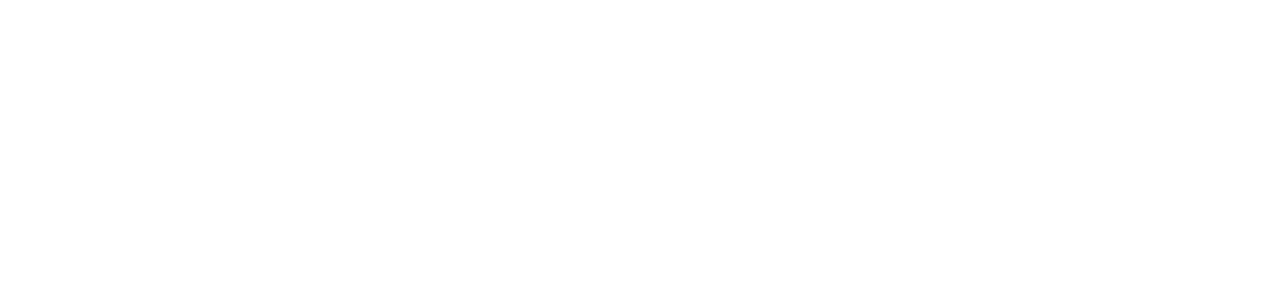
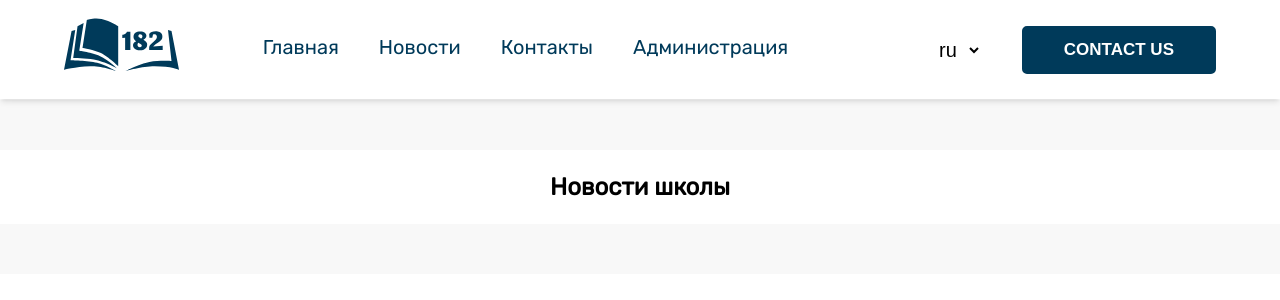
Before and after one commit to smuhammadaziz/school182-frontend, a React (Vite) app: page /news in a window 1280 px wide. Before the commit this address had no page. Shown: the top 300 px of the page. Built offline with nearby package versions, Linux system fonts and the light colour scheme.

Commit message:
add: adding news page

```diff
--- a/src/App.jsx
+++ b/src/App.jsx
@@ -7,6 +7,7 @@
 import Home from './pages/home/home';
 import Contact from './pages/contact/contact';
 import Admins from './pages/admins/admins';
+import News from './pages/news/news';
 
 function App() {
   return (
@@ -17,6 +18,7 @@
         <Route path='/students' element={<Contact />} />
         <Route path='/teachers' element={<Contact />} />
         <Route path='/administration' element={<Admins />} />
+        <Route path='/news' element={<News />} />
       </Routes>
     </div>
   );
--- a/src/components/header/header.jsx
+++ b/src/components/header/header.jsx
@@ -42,7 +42,7 @@
               </NavLink>
             </li>
             <li className='header__list__item'>
-              <NavLink to='/' className='header__list__item__link'>
+              <NavLink to='/news' className='header__list__item__link'>
                 {content[lang].navbar.news}
               </NavLink>
             </li>
--- a/src/pages/news/news.jsx
+++ b/src/pages/news/news.jsx
@@ -4,14 +4,22 @@
 //components
 import Header from '../../components/header/header';
 
-function Contact() {
+function News() {
   return (
-    <div className='contact__page'>
+    <div className='news__page'>
       <header>
         <Header />
       </header>
+
+      <main className='news__main'>
+        <section>
+          <div className='contact__main__heading'>
+            <h2>Новости школы</h2>
+          </div>
+        </section>
+      </main>
     </div>
   );
 }
 
-export default Contact;
+export default News;
--- a/src/pages/news/news.scss
+++ b/src/pages/news/news.scss
@@ -0,0 +1,8 @@
+.news__page {
+  background-color: #f8f8f8;
+}
+
+.news__main {
+  margin-top: 100px;
+  padding: 50px 0;
+}
```
